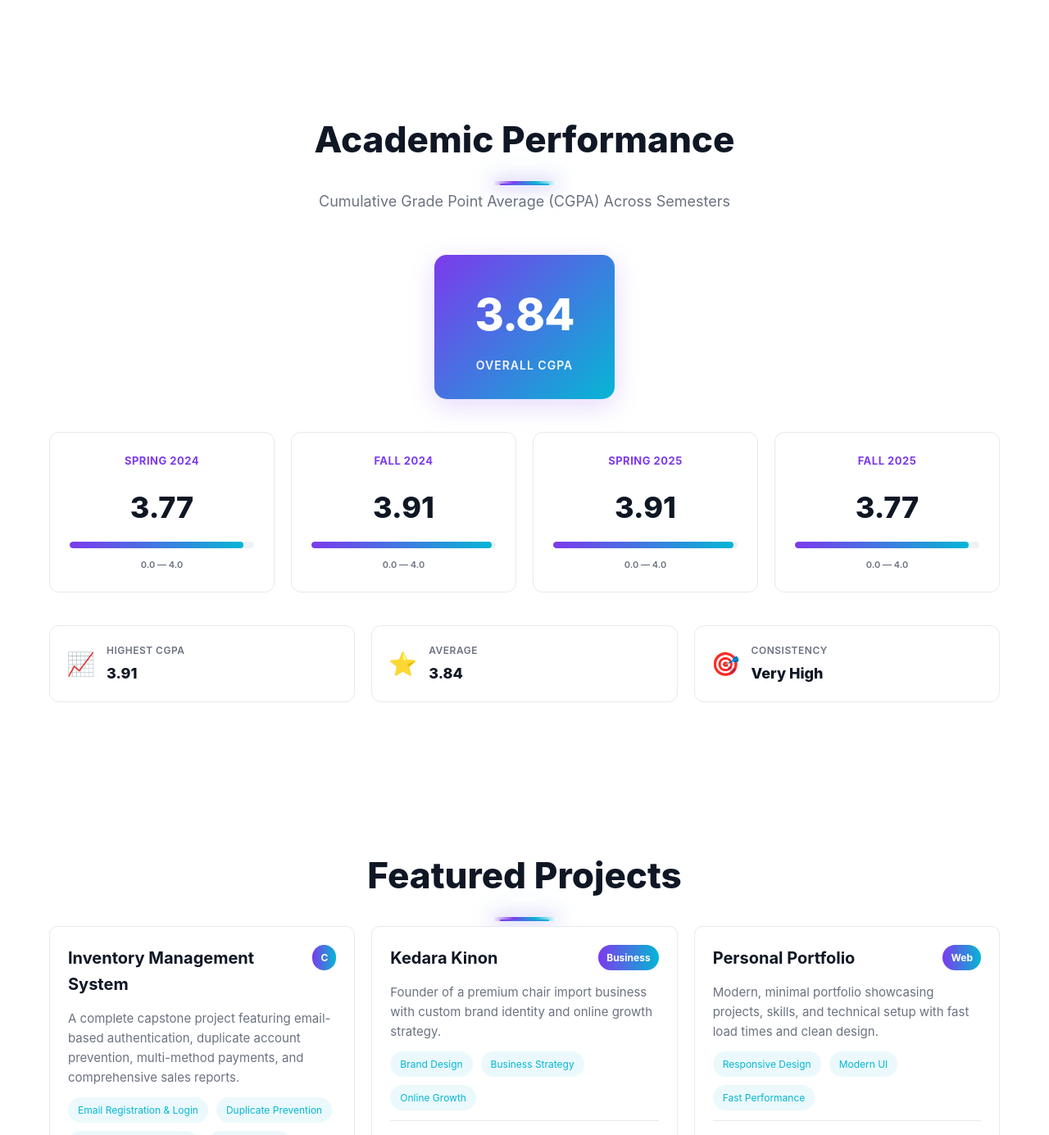
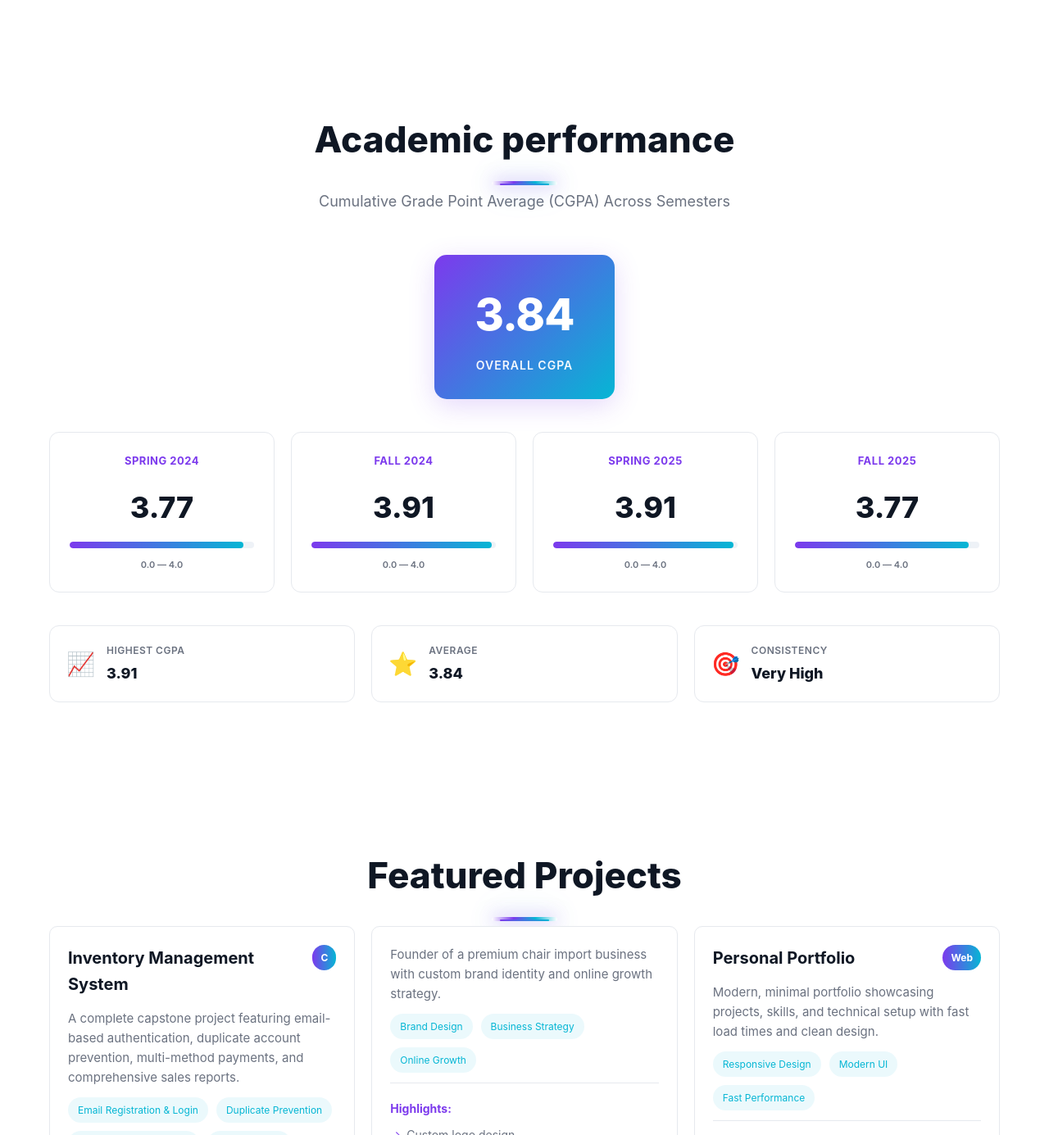
Before and after one commit to CodedBy-Sady/Portfolio_Practice, a plain HTML site: page index.html in a window 1280 px wide. Shown: the part 3320-4705 px from the top of the page at 82% size. Drawn offline with Linux system fonts and the light colour scheme.

```diff
--- a/index.html
+++ b/index.html
@@ -291,7 +291,7 @@
     <!-- CGPA Section -->
     <section id="cgpa" class="cgpa">
         <div class="container">
-            <h2 class="section-title">Academic Performance</h2>
+            <h2 class="section-title">Academic performance</h2>
             <p class="section-subtitle">Cumulative Grade Point Average (CGPA) Across Semesters</p>
 
             <div class="cgpa-stats">
@@ -402,10 +402,7 @@
                 </div>
 
                 <div class="project-card">
-                    <div class="project-header">
-                        <h3>Kedara Kinon</h3>
-                        <span class="project-tag">Business</span>
-                    </div>
+
                     <p class="project-description">Founder of a premium chair import business with custom brand identity and online growth strategy.</p>
                     <div class="project-features">
                         <span class="feature">Brand Design</span>
```
